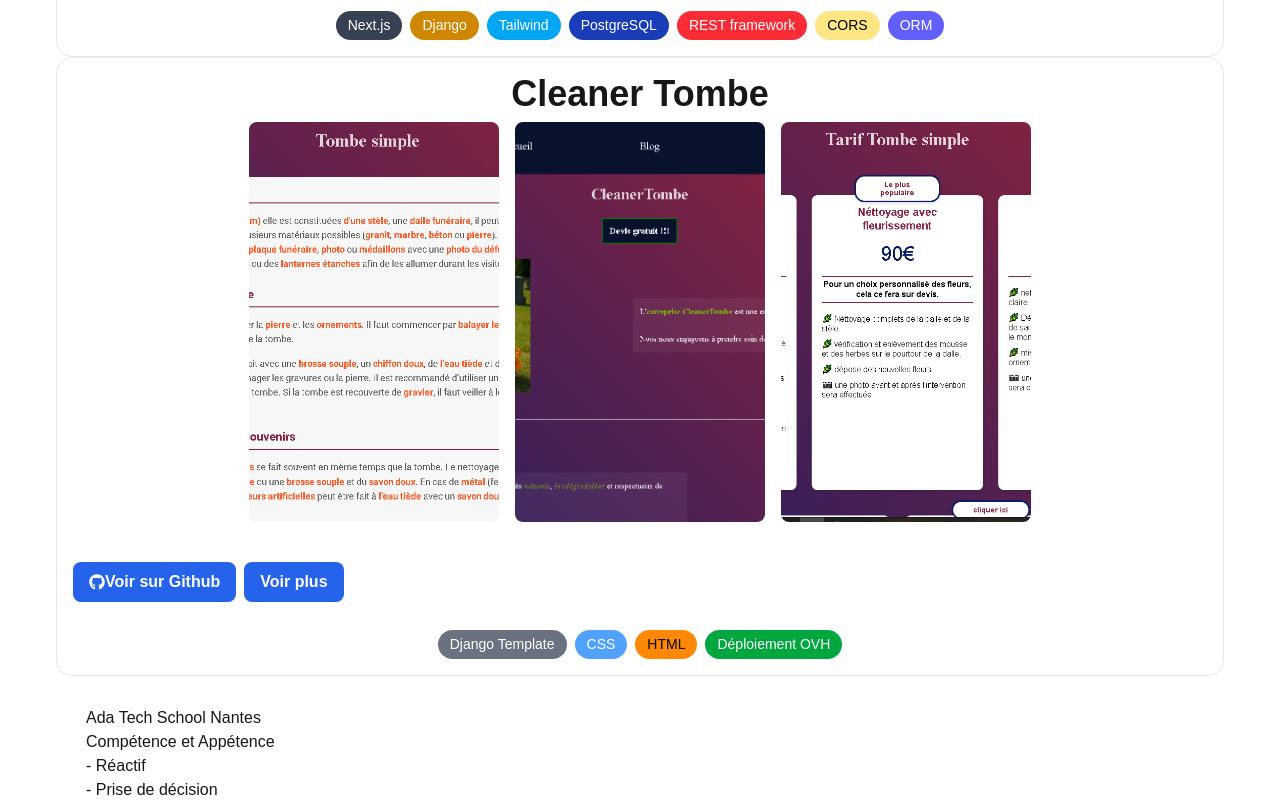
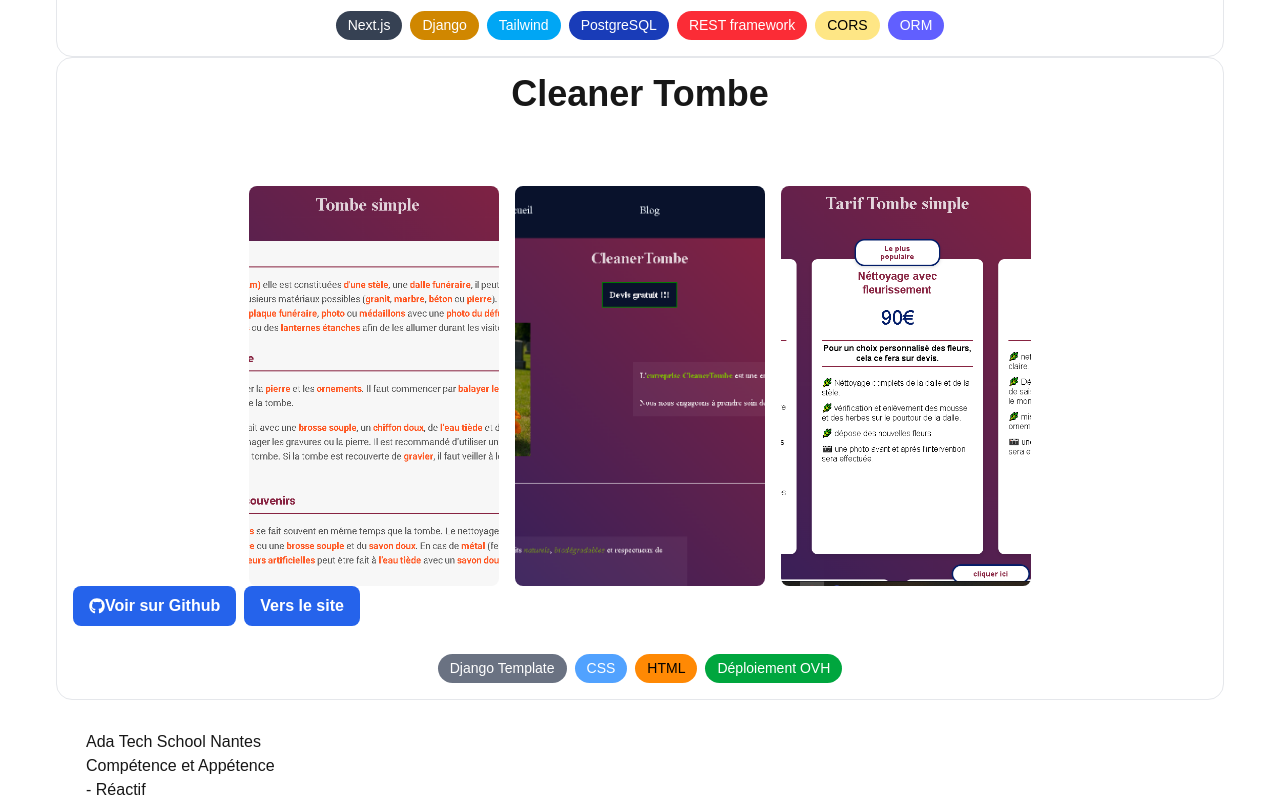
Before and after one commit to Phogo2112/Portfolio, a Next.js app: page / in a window 1280 px wide. Shown: the part 1360-2165 px from the top of the page. Built offline with nearby package versions, Linux system fonts and the light colour scheme; a web font is replaced by a local one.

Commit message:
modif Cards project deployed on the VPS and modif margin cards

```diff
--- a/app/components/Cards.tsx
+++ b/app/components/Cards.tsx
@@ -33,6 +33,7 @@
     <div className="card">
       {/* titre dynamique */}
       <h3 className="text-4xl font-bold mb-2 flex justify-center">{title}</h3>
+      <p className="text-white mb-4">{description}</p>
 
       {/* images dynamiques */}
       <div className="flex flex-row justify-center gap-4">
@@ -46,8 +47,8 @@
         ))}
       </div>
 
-      {/* description dynamique */}
-      <p className="text-white mb-4">{description}</p>
+
+
 
       {/* boutons */}
       <div className="flex gap-2">
@@ -59,7 +60,7 @@
             target="_blank"
             rel="noopener noreferrer"
           >
-            Voir plus
+            Vers le site
           </a>
         )}
       </div>
--- a/app/page.tsx
+++ b/app/page.tsx
@@ -24,7 +24,7 @@
 
         <ProjectCard
           title="Cleaner Tombe"
-          description="Site Django Templates, CSS et déploiement sur OVH."
+          description="Projets Réaliser en Autodidact. Création de mon site internet pour mon entreprise personnelle avec un déploiement sur un VPS OVH en https. Utilisation des article dans django Template, mise en place de la stack lien entre les app django."
           images={cleanerTombeImages}
           demoUrl="https://cleanertombe.fr"
           githubUrl="https://github.com/Phogo2112/cleanertombe.git"
```
